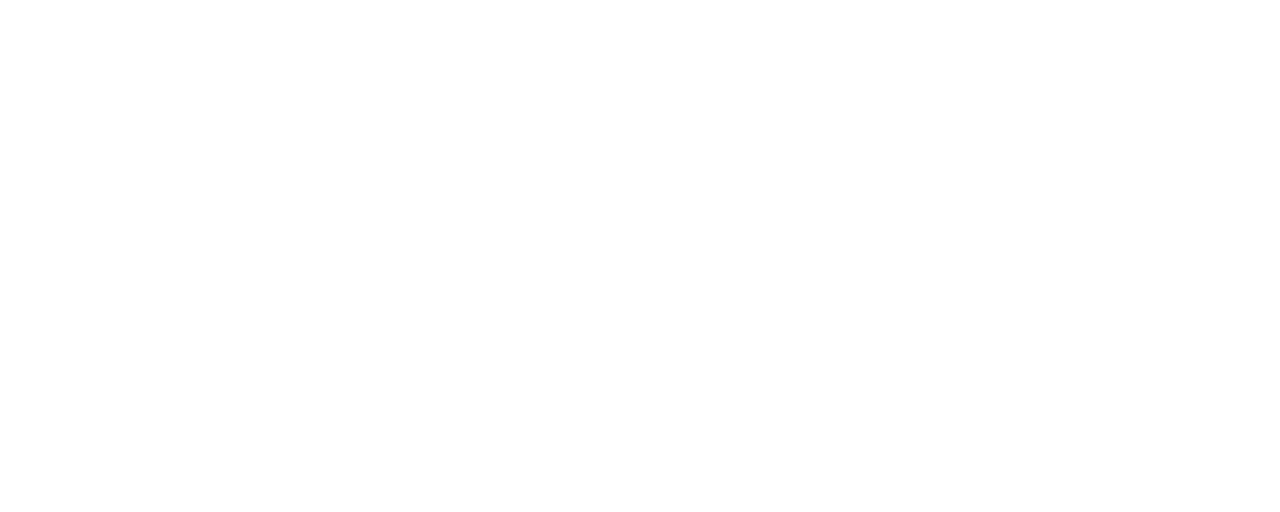
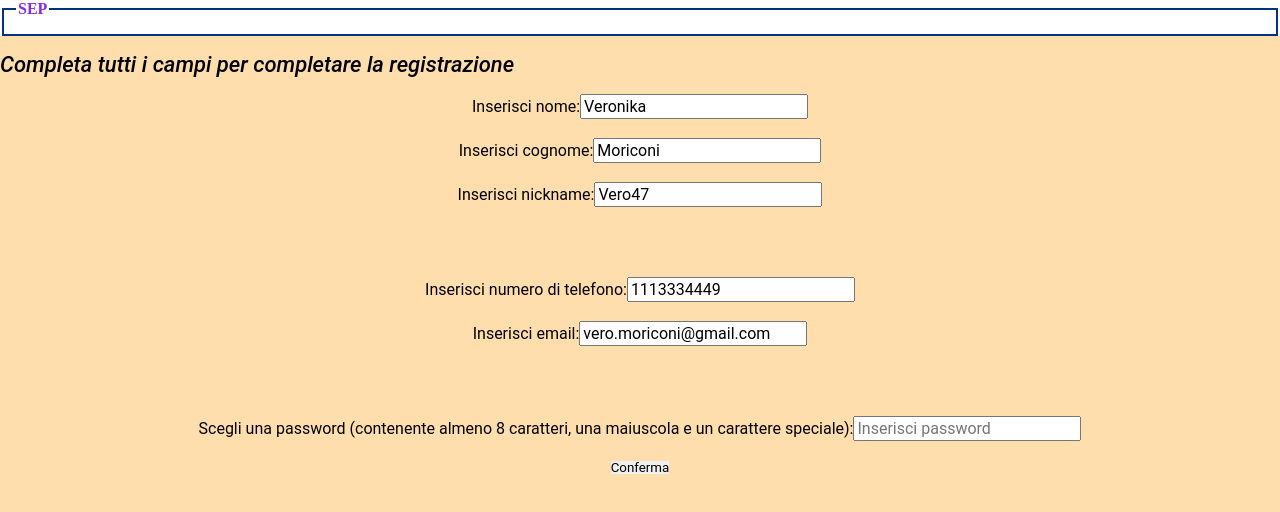
Before and after one commit to Riccardo369/VMR_Condivisione_Spese, a React (Vite) app in the folder Front-end/: page /Register in a window 1280 px wide. Shown: the top 512 px of the page. Built offline with nearby package versions, Linux system fonts and the light colour scheme.

Commit message:
Situazione di sblocco per front-end

```diff
--- a/Front-end/package.json
+++ b/Front-end/package.json
@@ -21,6 +21,7 @@
     "@ionic/react-router": "^7.0.0",
     "@types/react-router": "^5.1.20",
     "@types/react-router-dom": "^5.3.3",
+    "crypto-js": "^4.1.1",
     "ionicons": "^7.0.0",
     "react": "^18.2.0",
     "react-dom": "^18.2.0",
@@ -32,6 +33,7 @@
     "@testing-library/jest-dom": "^5.16.5",
     "@testing-library/react": "^14.0.0",
     "@testing-library/user-event": "^14.4.3",
+    "@types/crypto-js": "^4.1.1",
     "@types/react": "^18.0.27",
     "@types/react-dom": "^18.0.10",
     "@vitejs/plugin-legacy": "^4.0.2",
--- a/Front-end/src/App.tsx
+++ b/Front-end/src/App.tsx
@@ -21,6 +21,8 @@ import '@ionic/react/css/display.css';
 
 /* Theme variables */
 import './theme/variables.css';
+import MyComponent from './components/ProgettoSpese/Accedi';
+import RegisterPage from './components/ProgettoSpese/Registrazione';
 
 setupIonicReact();
 
@@ -28,12 +30,13 @@ const App: React.FC = () => (
   <IonApp>
     <IonReactRouter>
       <IonRouterOutlet>
-        <Route exact path="/home">
-          <Home />
-        </Route>
-        <Route exact path="/">
-          <Redirect to="/home" />
-        </Route>
+
+        <Route exact path="/Login" component = {MyComponent}/>
+        <Redirect to="/" />
+
+        <Route exact path="/Register" component = {RegisterPage}/>
+        <Redirect to="/" />
+
       </IonRouterOutlet>
     </IonReactRouter>
   </IonApp>
--- a/Front-end/src/components/ProgettoSpese/Registrazione.tsx
+++ b/Front-end/src/components/ProgettoSpese/Registrazione.tsx
@@ -1,5 +1,5 @@
 import React from 'react';
-const CryptoJS = require("crypto-js");
+import CryptoJS from 'crypto-js';
 
 const RegisterPage: React.FC = () => {
 
@@ -21,7 +21,7 @@ const RegisterPage: React.FC = () => {
       Password: CryptingSHA256((document.getElementById("Password") as HTMLInputElement).value),
     };
 
-    fetch(`http://${HostServer}:${PortServer}/register`, {
+    fetch("http://"+HostServer+":"+PortServer+"/register", {
       method: 'POST',
       headers: {
         'Content-Type': 'application/json',
```
Also changed, not shown: 1 other file (tests, documents, lock files or other folders).
